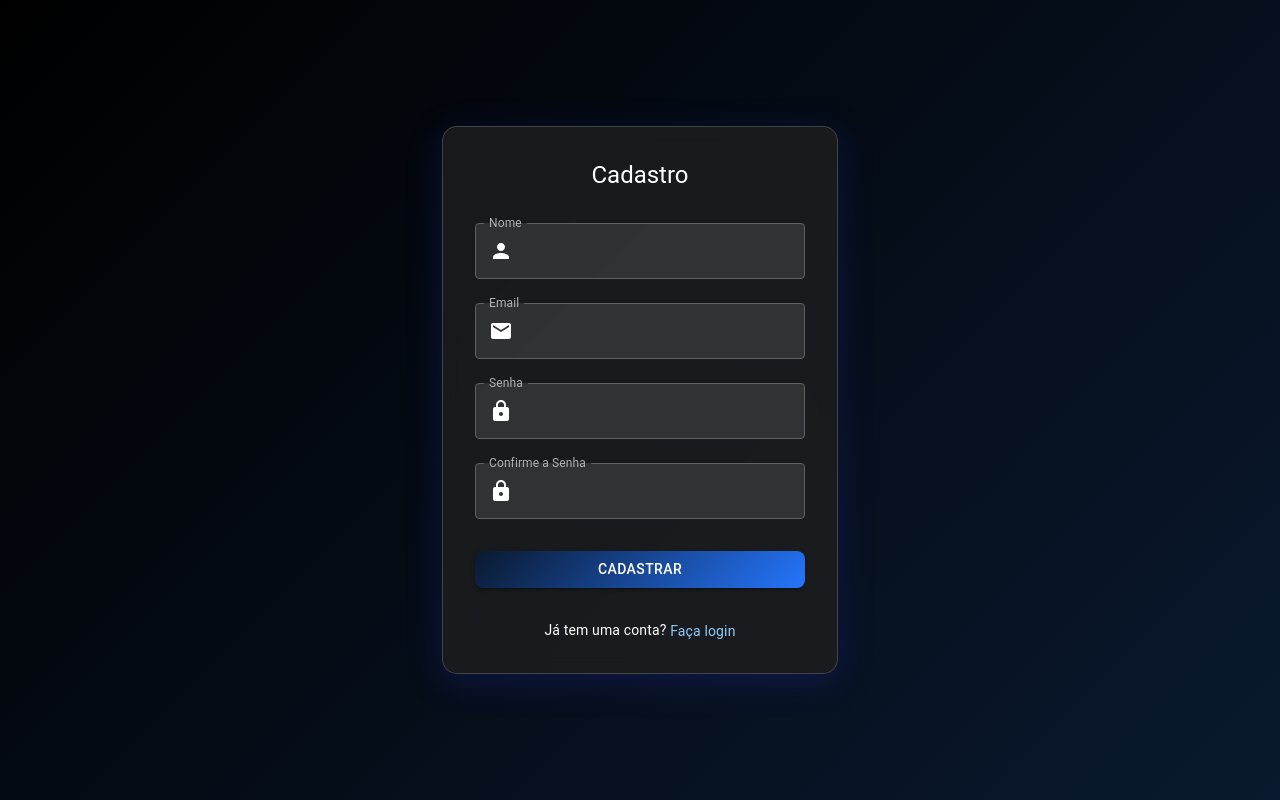
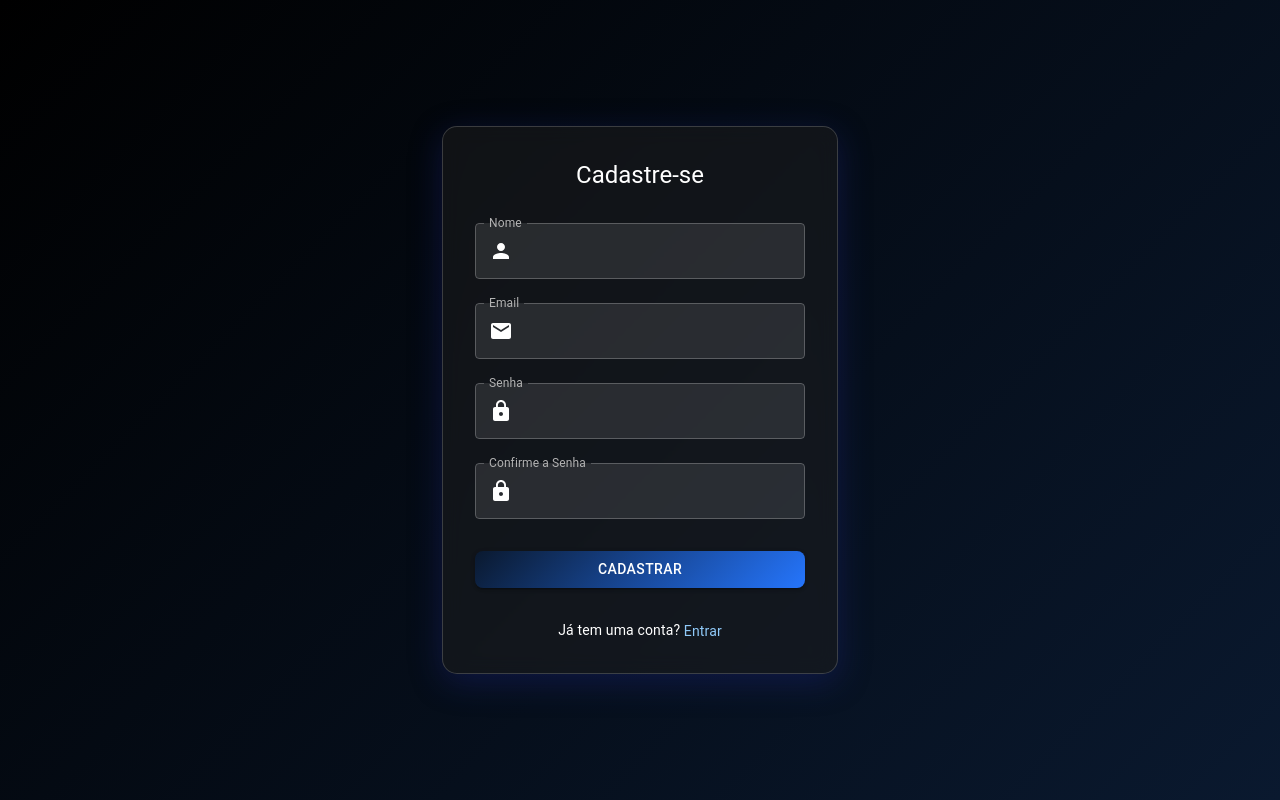
Before and after one commit to MariaEduardaFB/planner-front, a React (Create React App) app in the folder planner/: page /signup in a window 1280 px wide. Built offline with nearby package versions, Linux system fonts and the light colour scheme.

Commit message:
:lipstick: feat: Estilizando as telas login/cadastro

```diff
--- a/planner/src/components/Login.js
+++ b/planner/src/components/Login.js
@@ -25,7 +25,7 @@ const darkTheme = createTheme({
     },
     background: {
       default: '#121212', // Fundo escuro
-      paper: 'rgba(30, 30, 30, 0.8)', // Transparência no cartão
+      paper: 'rgba(30, 30, 30, 0.5)', // Transparência no cartão
     },
     text: {
       primary: '#ffffff', // Texto branco
@@ -84,15 +84,15 @@ const Login = ({ onLogin }) => {
               display: 'flex',
               flexDirection: 'column',
               alignItems: 'center',
-              background: 'rgba(30, 30, 30, 0.8)', // Efeito de vidro
-              backdropFilter: 'blur(10px)', // Desfoque
+              background: 'rgba(30, 30, 30, 0.5)', // Fundo semi-transparente
+              backdropFilter: 'blur(10px)', // Efeito de desfoque
               borderRadius: '15px', // Bordas arredondadas
               boxShadow: '0 8px 32px 0 rgba(31, 38, 135, 0.37)', // Sombra suave
               border: '1px solid rgba(255, 255, 255, 0.18)', // Borda sutil
             }}
           >
             <Typography component="h1" variant="h5" sx={{ mb: 2 }}>
-              Login
+              Entre
             </Typography>
             <Box component="form" onSubmit={handleSubmit} sx={{ width: '100%' }}>
               {/* Campo de Email */}
--- a/planner/src/components/SignUp.js
+++ b/planner/src/components/SignUp.js
@@ -24,7 +24,7 @@ const darkTheme = createTheme({
     },
     background: {
       default: '#121212', // Fundo escuro
-      paper: 'rgba(30, 30, 30, 0.8)', // Transparência no cartão
+      paper: 'rgba(30, 30, 30, 0.5)', // Transparência no cartão
     },
     text: {
       primary: '#ffffff', // Texto branco
@@ -100,15 +100,15 @@ const SignUp = () => {
               display: 'flex',
               flexDirection: 'column',
               alignItems: 'center',
-              background: 'rgba(30, 30, 30, 0.8)', // Efeito de vidro
-              backdropFilter: 'blur(10px)', // Desfoque
+              background: 'rgba(30, 30, 30, 0.5)', // Fundo semi-transparente
+              backdropFilter: 'blur(10px)', // Efeito de desfoque
               borderRadius: '15px', // Bordas arredondadas
               boxShadow: '0 8px 32px 0 rgba(31, 38, 135, 0.37)', // Sombra suave
               border: '1px solid rgba(255, 255, 255, 0.18)', // Borda sutil
             }}
           >
             <Typography component="h1" variant="h5" sx={{ mb: 2 }}>
-              Cadastro
+              Cadastre-se
             </Typography>
             <Box component="form" onSubmit={handleSubmit} sx={{ width: '100%' }}>
               {/* Campo de Nome */}
@@ -204,7 +204,7 @@ const SignUp = () => {
                 onClick={handleRedirectToLogin}
                 sx={{ color: 'primary.main', textDecoration: 'none', '&:hover': { textDecoration: 'underline' } }}
               >
-                Faça login
+                Entrar
               </Link>
             </Typography>
           </Paper>
```
